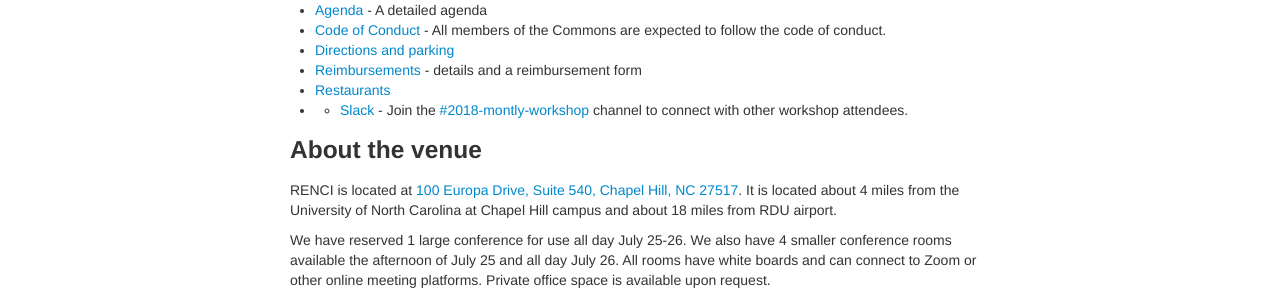
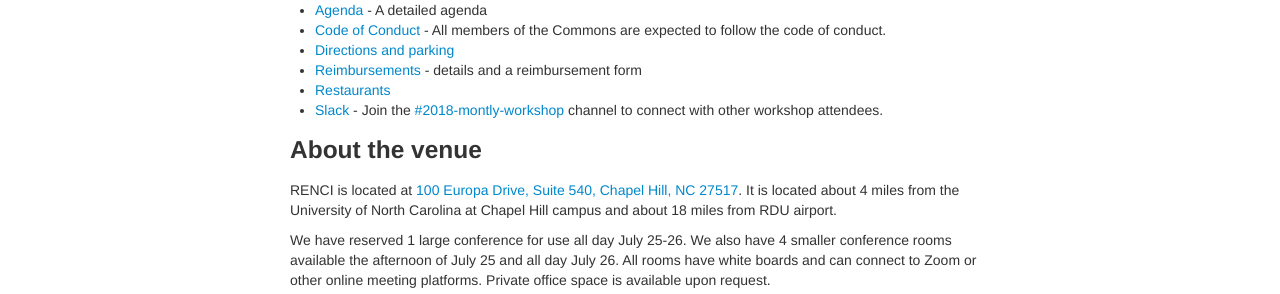
Before and after one commit to dcppc/2018-july-workshop, a Jekyll site: the page built from docs/index.md, in a window 1280 px wide. Shown: the part 332-626 px from the top of the page. Built offline with Jekyll 4.4.1, drawn with Linux system fonts in a browser that asks for light colours.

```diff
--- a/docs/index.md
+++ b/docs/index.md
@@ -15,7 +15,7 @@ _The July DCPPC workshop will be held at The Renaissance Computing Institute (RE
 - [Directions and parking](./directions.md)
 - [Reimbursements](./reimbursements.md) - details and a reimbursement form
 - [Restaurants](./restaurants.md)
-- - [Slack](https://nih-dcppc.slack.com/messages/CAMLGP27N/convo/GANQFSGAD-1528381202.000599/) - Join the [#2018-montly-workshop](https://nih-dcppc.slack.com/messages/CAMLGP27N/convo/GANQFSGAD-1528381202.000599/) channel to connect with other workshop attendees.
+- [Slack](https://nih-dcppc.slack.com/messages/CAMLGP27N/convo/GANQFSGAD-1528381202.000599/) - Join the [#2018-montly-workshop](https://nih-dcppc.slack.com/messages/CAMLGP27N/convo/GANQFSGAD-1528381202.000599/) channel to connect with other workshop attendees.
 
 ### About the venue
 
```
